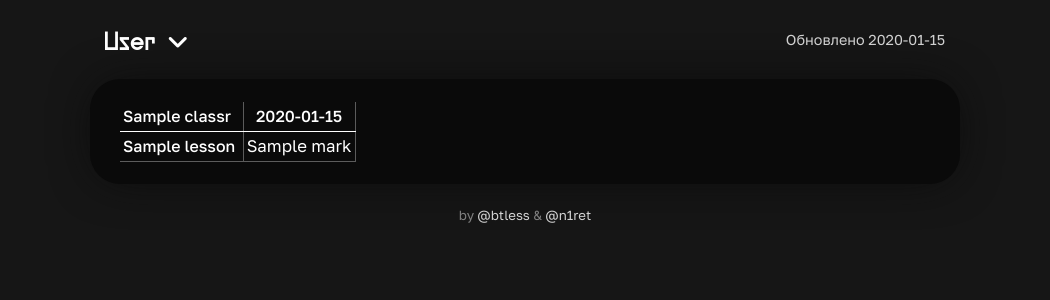
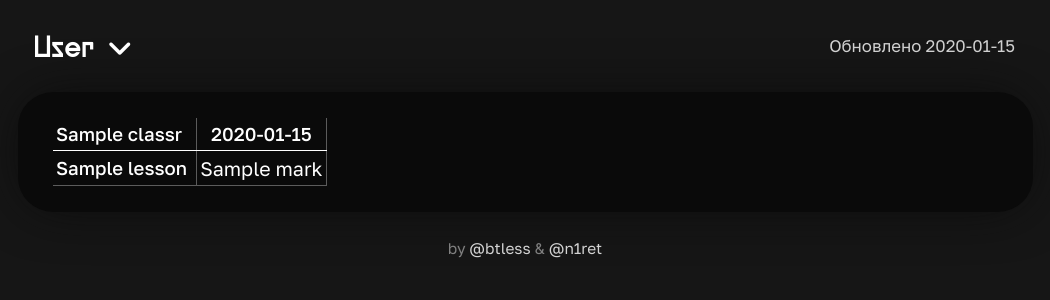
Before and after one commit to n1ret/network-city, a Flask app: template templates/index.html in a window 1280 px wide. Shown: the top 300 px of the page, without its empty margins (115-1165 px from the left). Run offline with Flask 3, Linux system fonts and the light colour scheme; the template is opened without the code that fills it: most values are stand-ins (such as "Sample title", 1, 10 or a date in 2020); parts of the project's set-up code (start-up, migrations or seed data) failed here and were passed over; some libraries are stand-ins or nearby versions.

Commit message:
multiple page sizes

```diff
--- a/static/css/index.css
+++ b/static/css/index.css
@@ -20,6 +20,18 @@
         zoom: 2!important;
       }
 }
+@media screen and (min-width: 1000px) {
+    @-moz-document url-prefix() {
+        html{
+          -moz-transform: scale(1.75)!important;
+          height: calc(100% / 1.75)!important;
+          width: calc(100% / 1.75)!important;
+        }
+      }
+      body{
+        zoom: 1.75!important;
+      }
+}
 @-moz-document url-prefix() {
   html{
     -moz-transform: scale(1.5);
@@ -37,7 +49,6 @@ body{
     display: flex;
     align-items: center;
     flex-direction: column;
-    overflow: hidden;
 }
 .by {
     display: block;
```
Also changed, not shown: static/css/login.css (+13 -1 lines).
